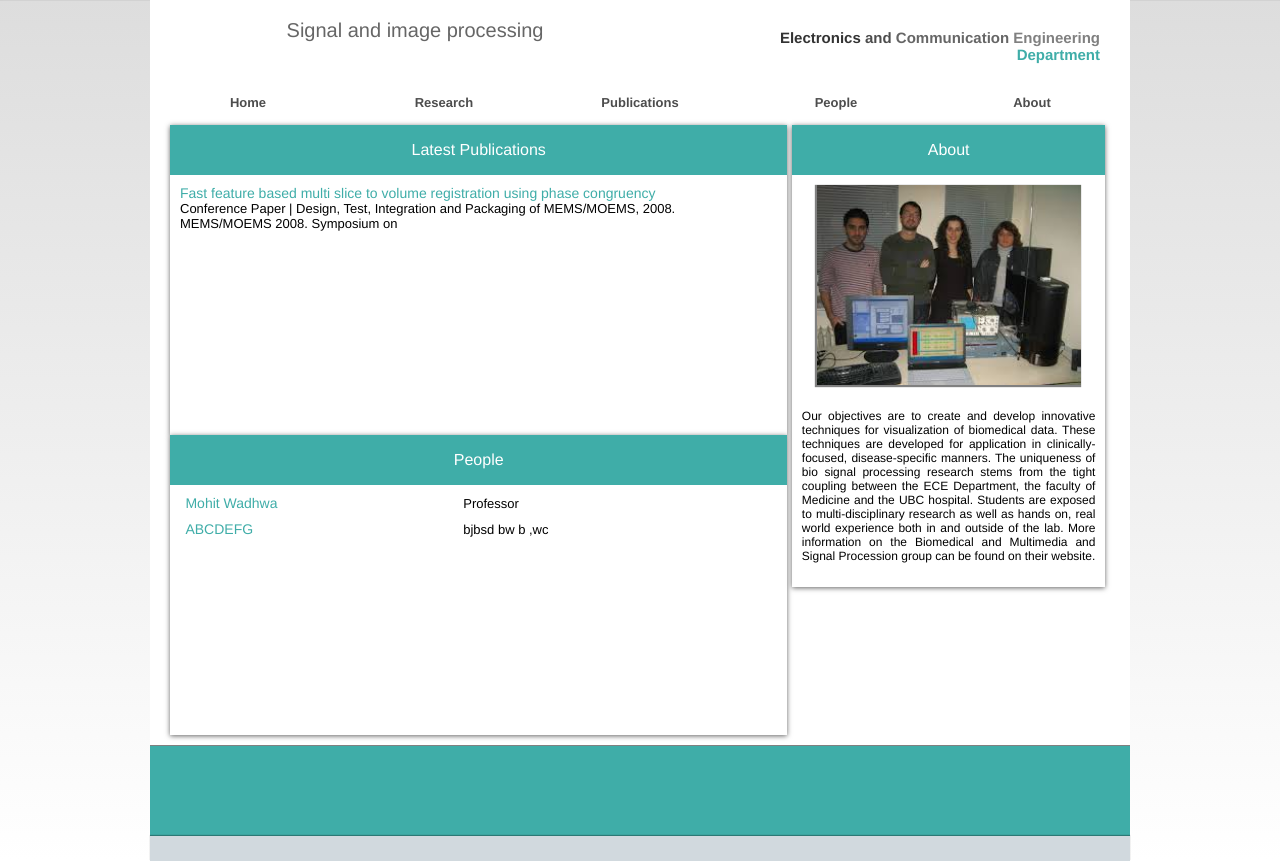
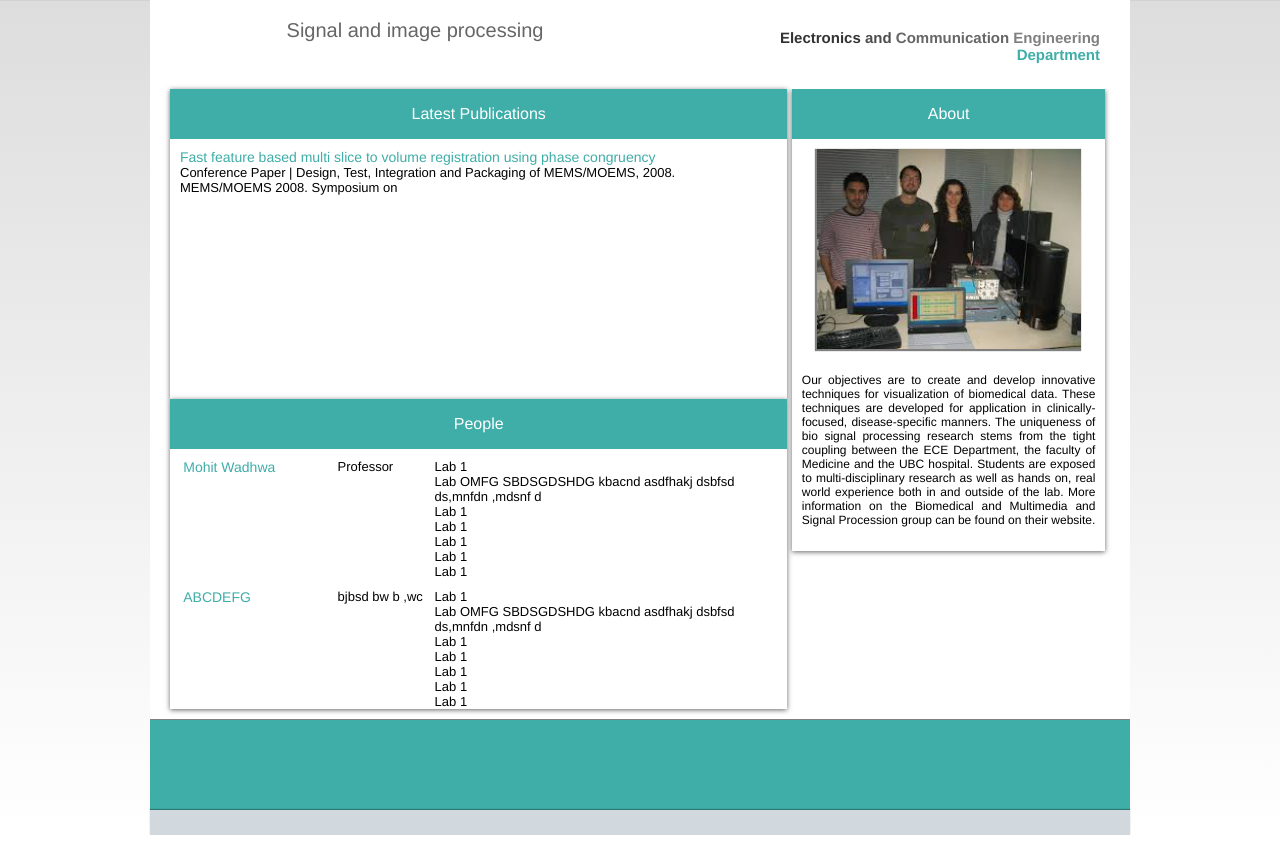
Before and after one commit to lifecodemohit/ECEwebsite, a Django app: page /research/SIP/ in a window 1280 px wide. Shown: the part 26-887 px from the top of the page. After the commit the page ends 861 px from the top, so only its background shows below. Run offline with Django 3.2, Linux system fonts and the light colour scheme; data comes from the database, SQL or seed files in the repository.

Commit message:
Faculty's labs link added.

```diff
--- a/ece/static/researchPage/css/stylesheet2.css
+++ b/ece/static/researchPage/css/stylesheet2.css
@@ -297,27 +297,55 @@ a {
   color: #000;
   margin: 10px 0; }
 
-/* line 355, /home/atul/Documents/web/ece/gitRepo/ece/static/researchPage/css/stylesheet2.scss */
+/* line 354, /home/atul/Documents/web/ece/gitRepo/ece/static/researchPage/css/stylesheet2.scss */
 .people_left {
   text-align: left;
-  padding-top: 10px;
-  width: 45%;
+  width: 25%;
   display: inline-block;
   font-size: 14px;
   font-weight: 500;
   color: #3FADA8;
-  margin: 0; }
+  margin-top: 10px;
+  white-space: nowrap;
+  vertical-align: top; }
 
-/* line 367, /home/atul/Documents/web/ece/gitRepo/ece/static/researchPage/css/stylesheet2.scss */
+/* line 366, /home/atul/Documents/web/ece/gitRepo/ece/static/researchPage/css/stylesheet2.scss */
 .people_right {
   text-align: left;
-  width: 50%;
+  width: 15%;
   display: inline-block;
   font-size: 13px;
   font-weight: 400;
-  color: black; }
+  margin-top: 10px;
+  color: black;
+  white-space: nowrap;
+  vertical-align: top; }
 
-/* line 378, /home/atul/Documents/web/ece/gitRepo/ece/static/researchPage/css/stylesheet2.scss */
+/* line 377, /home/atul/Documents/web/ece/gitRepo/ece/static/researchPage/css/stylesheet2.scss */
+.labsListeItem {
+  margin-top: 10px;
+  text-align: justify;
+  width: 55%;
+  display: inline-block;
+  font-size: 13px;
+  font-weight: 400;
+  color: black;
+  height: auto;
+  vertical-align: top; }
+
+/* line 388, /home/atul/Documents/web/ece/gitRepo/ece/static/researchPage/css/stylesheet2.scss */
+.labsListeItem > a {
+  display: block;
+  text-align: left;
+  white-space: break-word;
+  width: 100%;
+  margin: 0 auto; }
+
+/* line 396, /home/atul/Documents/web/ece/gitRepo/ece/static/researchPage/css/stylesheet2.scss */
+.labsListeItem > a:hover {
+  text-decoration: underline; }
+
+/* line 398, /home/atul/Documents/web/ece/gitRepo/ece/static/researchPage/css/stylesheet2.scss */
 .footer {
   margin-top: 10px;
   display: block;
@@ -325,13 +353,13 @@ a {
   height: 90px;
   background-color: #3FADA8; }
 
-/* line 386, /home/atul/Documents/web/ece/gitRepo/ece/static/researchPage/css/stylesheet2.scss */
+/* line 406, /home/atul/Documents/web/ece/gitRepo/ece/static/researchPage/css/stylesheet2.scss */
 .longBar {
-  min-width: 960px;
+  min-width: 980px;
   width: 100%;
   height: 25px; }
 
-/* line 391, /home/atul/Documents/web/ece/gitRepo/ece/static/researchPage/css/stylesheet2.scss */
+/* line 411, /home/atul/Documents/web/ece/gitRepo/ece/static/researchPage/css/stylesheet2.scss */
 .longBar:first-of-type {
   box-shadow: 0 1px 1px 0px rgba(0, 0, 0, 0.3);
   -webkit-box-shadow: 0 1px 1px 0px rgba(0, 0, 0, 0.3);
@@ -339,7 +367,7 @@ a {
   -ms-box-shadow: 0 1px 1px 0px rgba(0, 0, 0, 0.3);
   background-color: #d1d9de; }
 
-/* line 396, /home/atul/Documents/web/ece/gitRepo/ece/static/researchPage/css/stylesheet2.scss */
+/* line 416, /home/atul/Documents/web/ece/gitRepo/ece/static/researchPage/css/stylesheet2.scss */
 .longBar:last-of-type {
   box-shadow: 0 -1px 1px 0px rgba(0, 0, 0, 0.3);
   -webkit-box-shadow: 0 -1px 1px 0px rgba(0, 0, 0, 0.3);
--- a/ece/static/researchPage/css/stylesheet2.scss
+++ b/ece/static/researchPage/css/stylesheet2.scss
@@ -351,29 +351,49 @@ a {text-decoration: none; color: inherit; font-weight: inherit; font-family: inh
 
              }
 
-
 .people_left{
 
     text-align: left;
-    padding-top: 10px;
-    width: 45% ;
+    width: 25% ;
     display: inline-block ;
     font-size: 14px;
     font-weight: 500;
     color: $color_d;
-    margin: 0;
-
+    margin-top: 10px;
+    white-space: nowrap;
+    vertical-align: top;
 }
 .people_right{
     text-align: left;
-    width: 50%  ;
+    width: 15%  ;
+    display: inline-block ;
+    font-size: 13px;
+    font-weight: 400;
+    margin-top: 10px;
+    color: black;
+    white-space: nowrap;
+    vertical-align: top;
+}
+.labsListeItem{
+    margin-top: 10px;
+    text-align: justify;
+    width: 55%  ;
     display: inline-block ;
     font-size: 13px;
     font-weight: 400;
     color: black;
+    height: auto;
+    vertical-align: top;
 }
+.labsListeItem > a{
+    display: block;
+    text-align:left;
+    white-space: break-word;
+   width: 100%;
+    margin: 0 auto;
 
-
+}
+.labsListeItem > a:hover{text-decoration: underline;}
 
 .footer{
 
@@ -384,7 +404,7 @@ a {text-decoration: none; color: inherit; font-weight: inherit; font-family: inh
     background-color: $color_d;
 }
 .longBar{
-    min-width: 960px;
+    min-width: 980px;
     width: 100%;
     height:25px;
 }
--- a/ece/templates/createGroup.html
+++ b/ece/templates/createGroup.html
@@ -13,14 +13,7 @@
 
             <div class = "header"><div class="research_group_title">{{cGroup.category}}</div><div class="ece_head" ><span>Electronics</span><span> and</span><span> Communication </span><span>Engineering</span><span> Department</span></div>
             </div>
-            <div class = "menu">
-                <ul>
-                    <li><a href = "#">Home</a></li><li><a href = "#" >Research</a>
-                    <ul><li><a href = "#"><span>Research Group 1</span></a></li><br><li><a href = "#"><span>Research Group 2</span></a></li><br><li><a href = "#"><span>Research Group 3</span></a></li><br><li><a href = "#"><span>Research Group 4</span></a></li></ul>
-                    </li><li><a href = "#">Publications</a></li><li><a href="#">People</a><ul><li><a href = "#"><span>Faculty</span></a></li><br><li><a href = "#"><span>Students</span></a></li></ul></li><li><a href="">About</a></li>
 
-                </ul>
-            </div>
                 <div class = "theBody">
                 <div class="upperBlock">
 
@@ -43,7 +36,17 @@
                         <ul>
                             {% ifequal cGroup.title facu.fcoursecode %}
                               <!--<li><div>{{facu.fcoursecode}}</div></li>!-->
-                              <li><ul><li class="people_left"><a href = "/faculty/{{ faculty.facultycode }}">{{faculty.name}}</a></li><li class = "people_right">{{facu.extrainf}}</li></ul></li>
+                              <li><ul><li class="people_left"><a href = "/faculty/{{ faculty.facultycode }}">{{faculty.name}}</a></li><li class = "people_right">{{facu.extrainf}}</li>
+                                  <li class="labsListeItem">
+                                   <a href="#">Lab 1</a>
+                                      <a href="#">Lab  OMFG SBDSGDSHDG kbacnd asdfhakj dsbfsd ds,mnfdn ,mdsnf d</a>
+                                      <a href="#">Lab 1</a>
+                                      <a href="#">Lab 1</a>
+                                      <a href="#">Lab 1</a>
+                                      <a href="#">Lab 1</a>
+                                      <a href="#">Lab 1</a>
+                                  </li>
+                                  </ul></li>
                             {% endifequal %}
                         </ul>
                         {% endfor %}
--- a/ece/templates/index.html
+++ b/ece/templates/index.html
@@ -18,7 +18,7 @@
                 <ul>
                     <li><a href = "#">Home</a></li><li><a href = "#" >Research</a>
                     <ul><li><a href = "#"><span>Research Group 1</span></a></li><br><li><a href = "#"><span>Research Group 2</span></a></li><br><li><a href = "#"><span>Research Group 3</span></a></li><br><li><a href = "#"><span>Research Group 4</span></a></li></ul>
-                    </li><li><a href = "#">Publications</a></li><li><a href="#">People</a><ul><li><a href = "#"><span>Faculty</span></a></li><br><li><a href = "#"><span>Students</span></a></li></ul></li><li><a href="">About</a></li>
+                    </li><li><a href = "#">Publications</a></li><li><a href="#">People</a><ul><li><a href = "#"><span>Faculty</span></a></li></ul></li><li><a href="">About</a></li>
 
                 </ul>
             </div>
```
Also changed, not shown: 1 other file.
